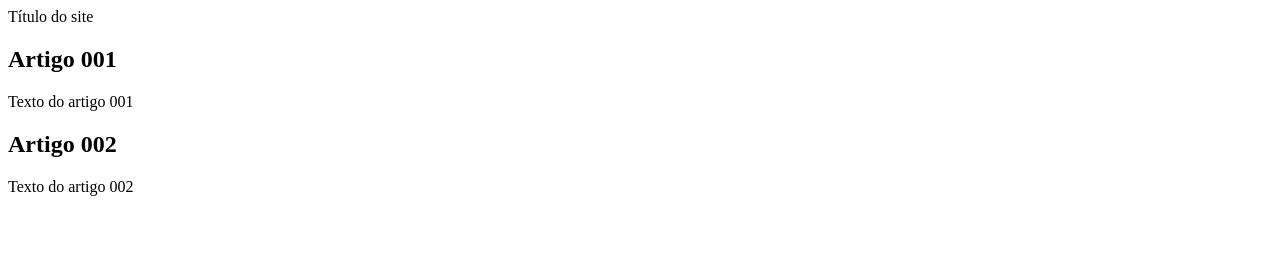
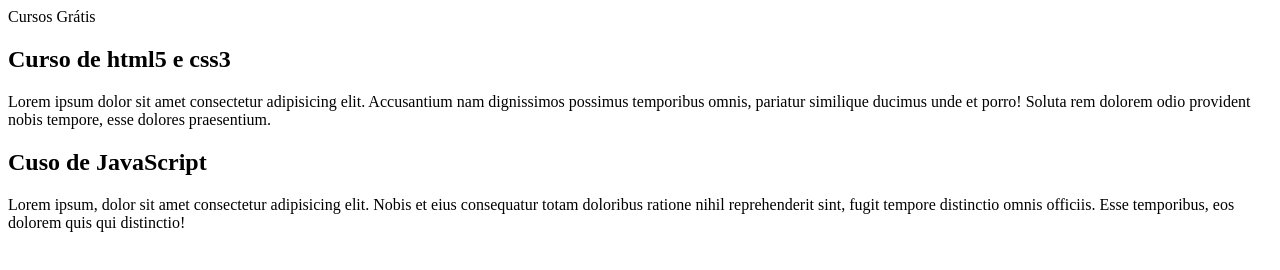
Before and after one commit to Eduardo-Barboza/projeto-site, a plain HTML site: page index.html in a window 1280 px wide. Drawn offline with Linux system fonts and the light colour scheme.

Commit message:
Comecei a escrever o conteúdo

```diff
--- a/index.html
+++ b/index.html
@@ -8,15 +8,15 @@
 <body>
     <main>
         <header>
-            Título do site
+            Cursos Grátis
         </header>
         <article>
-            <h2>Artigo 001</h2>
-            <p>Texto do artigo 001</p>
+            <h2>Curso de html5 e css3</h2>
+            <p>Lorem ipsum dolor sit amet consectetur adipisicing elit. Accusantium nam dignissimos possimus temporibus omnis, pariatur similique ducimus unde et porro! Soluta rem dolorem odio provident nobis tempore, esse dolores praesentium.</p>
         </article>
         <article>
-            <h2>Artigo 002</h2>
-            <p>Texto do artigo 002</p>
+            <h2>Cuso de JavaScript</h2>
+            <p>Lorem ipsum, dolor sit amet consectetur adipisicing elit. Nobis et eius consequatur totam doloribus ratione nihil reprehenderit sint, fugit tempore distinctio omnis officiis. Esse temporibus, eos dolorem quis qui distinctio!</p>
         </article>
 
     </main>
```
